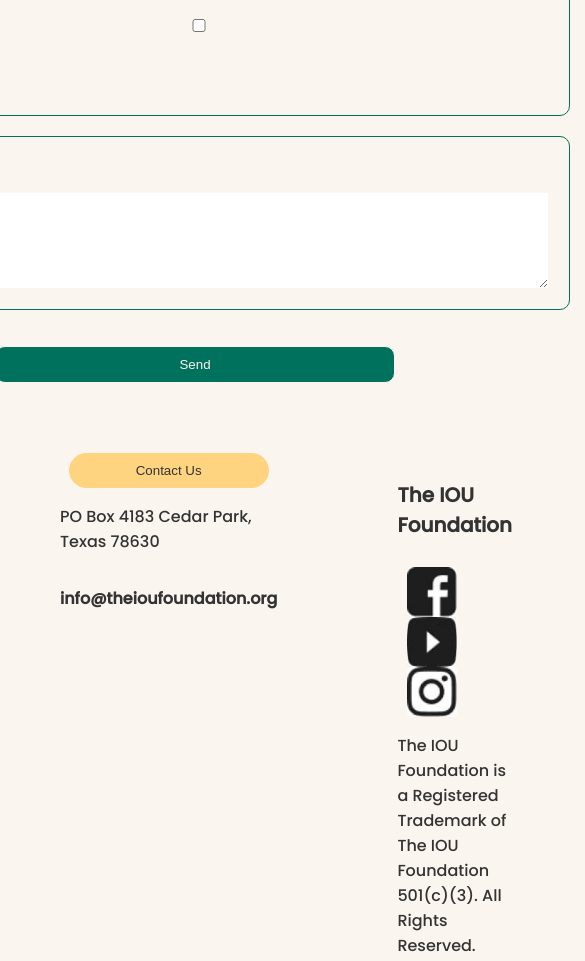
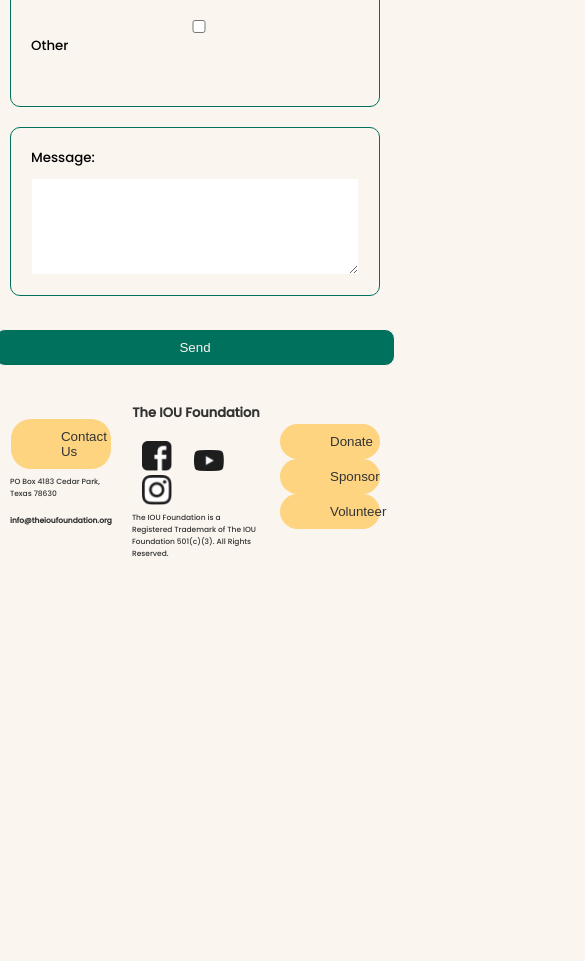
Before and after one commit to jmsargeant/UX_UI_HW_18, a plain HTML site: page index.html in a window 390 px wide. Shown: the part 885-1846 px from the top of the page, 585 px wide, since content can reach past the window. After the commit the page ends 1463 px from the top, so only its background shows below. Drawn offline with Linux system fonts and the light colour scheme.

Commit message:
Update style.css

```diff
--- a/style.css
+++ b/style.css
@@ -101,6 +101,7 @@ input[type="submit"] {
     display: flex;
     flex-direction: row;
     justify-content: space-between;
+    align-items: center;
     color: #333;
   }
 
@@ -141,3 +142,60 @@ input[type="submit"] {
   h4{
     font-size: 20px;
   }
+
+  @media only screen and (max-width: 600px) {
+    nav {
+        display: flex;
+        justify-content: space-between;
+        align-items: center;
+        flex-direction: column;
+        width: auto;
+
+        }
+        nav a {
+          font-size: smaller;
+        }
+        nav li {
+            margin: 0 10px;
+        }
+        body {
+            font-size: smaller;
+          }
+          h1 {
+            font-size:xx-large;
+          }
+          h4 {
+            font-size: small;
+
+          }
+          p {
+            font-size: medium;
+          }
+          .box {
+            flex-direction: column;
+            width: auto;
+          }
+        footer {
+            font-size: xx-small;
+            display: flex;
+            flex-direction: row;
+            justify-content: space-between;
+            align-items: center;
+            width:auto;
+          }
+        footer div {
+            margin: 10px;
+            padding: 0px 10px,
+          }
+          footer img {
+            max-width: 30px;
+            height: auto;
+          }
+          footer button{
+            width: 20px;
+            height: auto;
+          }
+          p{
+            font-size: smaller;
+          }
+        }
```
